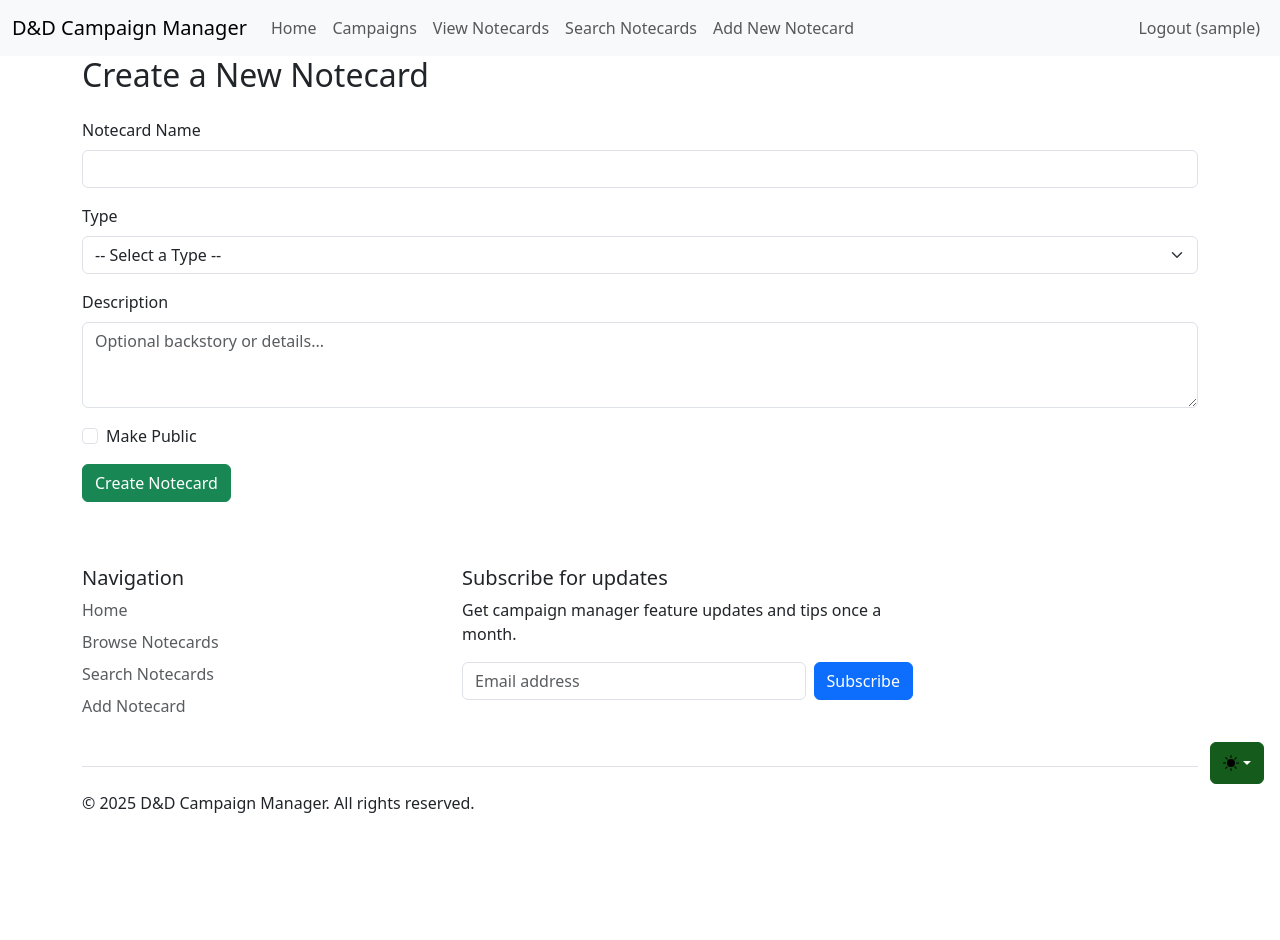
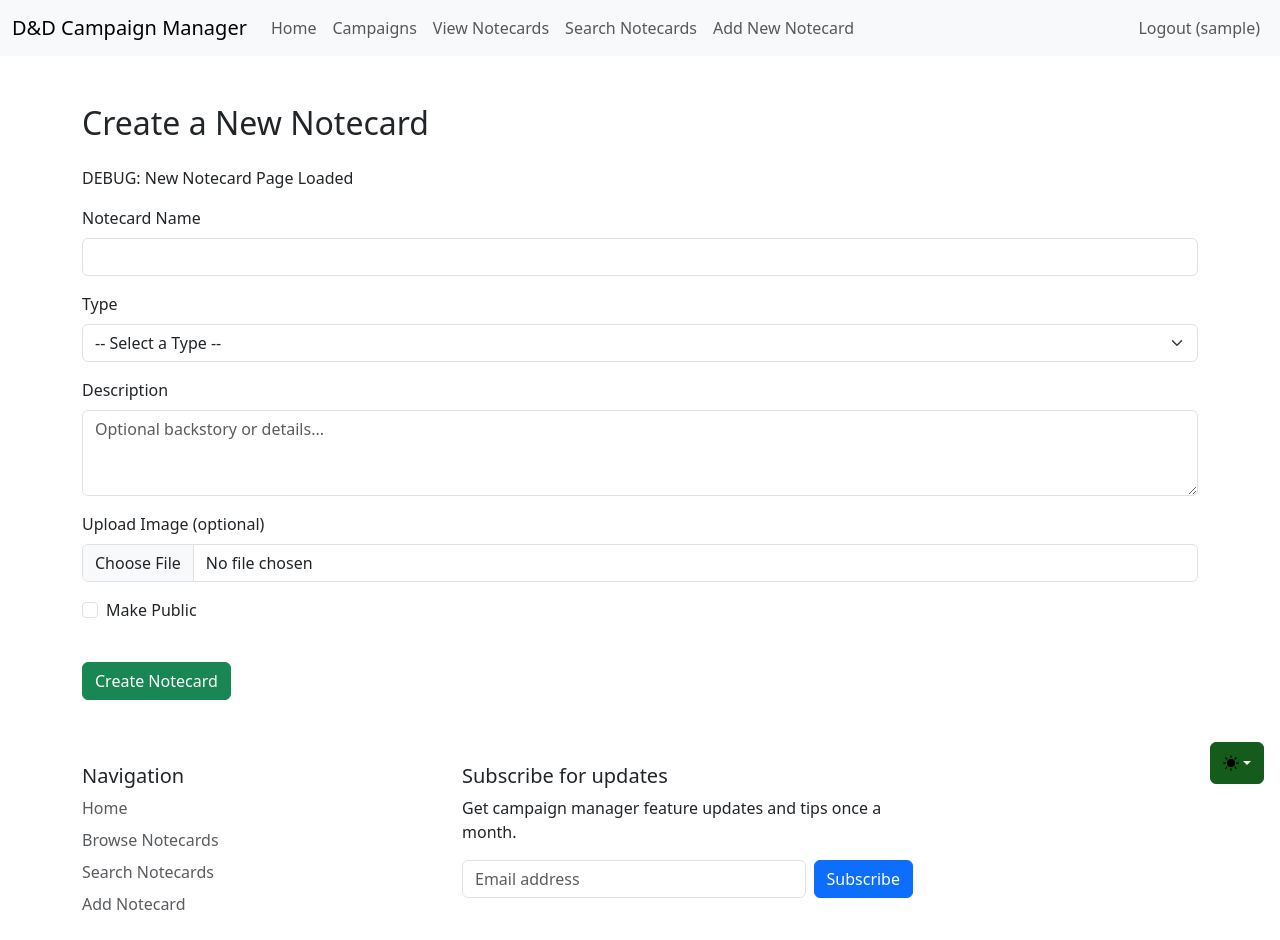
Before and after one commit to ian-1979/db-proj-25, a Flask app: page /newnotecard in a window 1280 px wide. Shown: the top 940 px of the page. Before the commit the page ends 813 px from the top, so only its background shows below. Run offline with Flask 3, Linux system fonts and the light colour scheme; the visitor is signed in with stand-in values (Sample User, id 1); some libraries are stand-ins or nearby versions.

Commit message:
card fix upload

```diff
--- a/dnd_flask_app/app.py
+++ b/dnd_flask_app/app.py
@@ -1,14 +1,15 @@
 # Note: right now functions are NOT implemented how we wrote them for our second
 #       deliverable in the SQL queries part. Need to change.
 
-
+import os
 #! /usr/bin/python3
 from flask import Flask, render_template, request, redirect, session, url_for
 from flask_mysqldb import MySQL
 from werkzeug.security import generate_password_hash, check_password_hash
+from werkzeug.utils import secure_filename
 app = Flask(__name__)
 
-
+app.config['UPLOAD_FOLDER'] = 'static/uploads'
 app.secret_key = 'your_secret_key_here'  # Make this a random string in production
 
 # MySQL configuration
@@ -31,22 +32,23 @@ def show_notecards():
         return redirect('/selectcampaign')
 
     cursor = mysql.connection.cursor()
-    # If DM, show all cards in campaign
     if session.get('campaign_role') == 'dm':
         cursor.execute("""
-            SELECT id, name, type, text FROM notecard
+            SELECT id, name, type, text, note_image_path
+            FROM notecard
             WHERE campaign_id = %s
         """, (session['campaign_id'],))
     else:
-        # If player, show only public cards or private if tagged (this can be expanded later)
         cursor.execute("""
-            SELECT id, name, type, text FROM notecard
+            SELECT id, name, type, text, note_image_path
+            FROM notecard
             WHERE campaign_id = %s AND public = 1
         """, (session['campaign_id'],))
 
     data = cursor.fetchall()
     cursor.close()
     return render_template('notecards.html', data=data)
+
 
 
 # Search notecards by name or type
@@ -64,6 +66,51 @@ def notecard_search():
         cursor.close()
         return render_template('notecards.html', data=data)
 
+
+#edit notecard route
+@app.route('/editnotecard/<int:notecard_id>', methods=['GET', 'POST'])
+def edit_notecard(notecard_id):
+    if 'campaign_id' not in session:
+        return redirect('/selectcampaign')
+    if session.get('campaign_role') != 'dm':
+        return "Only DMs can edit notecards.", 403
+
+    cursor = mysql.connection.cursor()
+    cursor.execute("""
+        SELECT id, name, type, text, note_image_path
+        FROM notecard
+        WHERE id = %s AND campaign_id = %s
+    """, (notecard_id, session['campaign_id']))
+    card = cursor.fetchone()
+    cursor.close()
+
+    if not card:
+        return "Notecard not found.", 404
+
+    if request.method == 'POST':
+        # Handle form updates (I'll expand this in next message if you want)
+
+        pass  # Placeholder: form handling will go here!
+
+    return render_template('editnotecard.html', card=card, extra=extra)
+
+
+
+@app.route('/deletenotecard/<int:notecard_id>')
+def delete_notecard(notecard_id):
+    if 'campaign_id' not in session:
+        return redirect('/selectcampaign')
+    if session.get('campaign_role') != 'dm':
+        return "Only DMs can delete notecards.", 403
+
+    cursor = mysql.connection.cursor()
+    cursor.execute("DELETE FROM notecard WHERE id = %s AND campaign_id = %s", (notecard_id, session['campaign_id']))
+    mysql.connection.commit()
+    cursor.close()
+
+    return redirect('/notecards')
+
+    return render_template('editnotecard.html', card=card)
 
 
 
@@ -183,7 +230,7 @@ def logout():
     session.clear()
     return redirect(url_for('index'))
 
-# Create a new notecard
+
 @app.route('/newnotecard', methods=['GET', 'POST'])
 def new_notecard():
     if 'campaign_id' not in session:
@@ -195,20 +242,84 @@ def new_notecard():
         return render_template('newnotecard.html')
 
     if request.method == 'POST':
+        if request.method == 'POST':
+            print("POST request received!")
         name = request.form['name']
         note_type = request.form['type']
         text = request.form['text']
-        campaign_id = session['campaign_id']  # <<--- THIS!
+        campaign_id = session['campaign_id']
         public = int(request.form.get('public', 0))
-        note_image_path = None  # Future: add images
+
+        # Handle image upload (safe)
+        image = request.files.get('image')
+        note_image_path = None
+        if image and image.filename != '':
+            filename = secure_filename(image.filename)
+            if not os.path.exists(app.config['UPLOAD_FOLDER']):
+                os.makedirs(app.config['UPLOAD_FOLDER'])
+            image.save(os.path.join(app.config['UPLOAD_FOLDER'], filename))
+            note_image_path = f"/static/uploads/{filename}"
+
+        # Insert into notecard table first
         cursor = mysql.connection.cursor()
         cursor.execute("""
             INSERT INTO notecard (name, type, text, campaign_id, public, note_image_path)
             VALUES (%s, %s, %s, %s, %s, %s)
         """, (name, note_type, text, campaign_id, public, note_image_path))
+
+        note_id = cursor.lastrowid
+
+        # Insert into additional tables depending on type
+        if note_type.lower() in ['character', 'monster', 'npc']:
+            race = request.form.get('race')
+            level = request.form.get('level') or request.form.get('cr')  # npc/monster use CR
+            char_class = request.form.get('class')
+            strength = request.form.get('strength')
+            dexterity = request.form.get('dexterity')
+            constitution = request.form.get('constitution')
+            intelligence = request.form.get('intelligence')
+            wisdom = request.form.get('wisdom')
+            charisma = request.form.get('charisma')
+
+            # Only insert if race and level (or cr) exist
+            if race and level:
+                cursor.execute("""
+                    INSERT INTO entity (entity_id, race, level, class, strength, dexterity, constitution, intelligence, wisdom, charisma)
+                    VALUES (%s, %s, %s, %s, %s, %s, %s, %s, %s, %s)
+                """, (note_id, race, level, char_class, strength, dexterity, constitution, intelligence, wisdom, charisma))
+
+        elif note_type.lower() == 'spell':
+            spell_level = request.form.get('spell_level')
+            school = request.form.get('school')
+            spell_description = request.form.get('spell_description')
+            damage_type = request.form.get('damage_type')
+            damage = request.form.get('damage')
+            save = request.form.get('save')
+
+            # Only insert if spell_level and school exist
+            if spell_level and school:
+                cursor.execute("""
+                    INSERT INTO spell (spell_id, level, school, description, damage_type, damage, save)
+                    VALUES (%s, %s, %s, %s, %s, %s, %s)
+                """, (note_id, spell_level, school, spell_description, damage_type, damage, save))
+
+        elif note_type.lower() == 'location':
+            location_type = request.form.get('location_type')
+
+            # Only insert if location_type exists
+            if location_type:
+                cursor.execute("""
+                    INSERT INTO location (location_id, location_type)
+                    VALUES (%s, %s)
+                """, (note_id, location_type))
+
+        # Finalize
         mysql.connection.commit()
         cursor.close()
+
         return redirect('/notecards')
+
+
 
 #select campaign directly
 @app.route('/selectcampaigndirect/<int:campaign_id>')
@@ -267,4 +378,5 @@ def add_player(campaign_id):
     return render_template('addplayer.html', campaign_id=campaign_id)
 
 if __name__ == '__main__':
+    app.config['PROPAGATE_EXCEPTIONS'] = True
     app.run(debug=True)
--- a/dnd_flask_app/templates/campaigns.html
+++ b/dnd_flask_app/templates/campaigns.html
@@ -5,7 +5,7 @@
 
   <!-- Dropdown to quickly switch campaigns -->
   {% if campaigns %}
-  <form method="POST" action="/selectcampaign">
+  <form method="POST" action="/selectcampaign">a
     <div class="mb-3">
       <label for="campaign_id" class="form-label">Quick Select Campaign</label>
       <select name="campaign_id" id="campaign_id" class="form-select" required>
--- /dev/null
+++ b/dnd_flask_app/templates/include/stats_fields.html
@@ -0,0 +1,24 @@
+<div class="mb-3">
+    <label class="form-label">Strength</label>
+    <input type="number" class="form-control" name="strength">
+  </div>
+  <div class="mb-3">
+    <label class="form-label">Dexterity</label>
+    <input type="number" class="form-control" name="dexterity">
+  </div>
+  <div class="mb-3">
+    <label class="form-label">Constitution</label>
+    <input type="number" class="form-control" name="constitution">
+  </div>
+  <div class="mb-3">
+    <label class="form-label">Intelligence</label>
+    <input type="number" class="form-control" name="intelligence">
+  </div>
+  <div class="mb-3">
+    <label class="form-label">Wisdom</label>
+    <input type="number" class="form-control" name="wisdom">
+  </div>
+  <div class="mb-3">
+    <label class="form-label">Charisma</label>
+    <input type="number" class="form-control" name="charisma">
+  </div>
--- a/dnd_flask_app/templates/newnotecard.html
+++ b/dnd_flask_app/templates/newnotecard.html
@@ -1,9 +1,12 @@
 {% extends 'include/layout.html' %}
 {% block content %}
 
-<div class="container">
+<div class="container mt-5">
   <h2 class="mb-4">Create a New Notecard</h2>
-  <form action="/newnotecard" method="POST">
+
+  <form action="/newnotecard" method="POST" enctype="multipart/form-data">
+    <p>DEBUG: New Notecard Page Loaded</p>
+    <!-- Base Fields -->
     <div class="mb-3">
       <label for="name" class="form-label">Notecard Name</label>
       <input type="text" class="form-control" name="name" id="name" required>
@@ -17,13 +20,18 @@
         <option value="monster">Monster</option>
         <option value="npc">NPC</option>
         <option value="location">Location</option>
-        <option value="Spell">Spell</option>
+        <option value="spell">Spell</option>
       </select>
     </div>
 
     <div class="mb-3">
       <label for="text" class="form-label">Description</label>
       <textarea name="text" class="form-control" id="text" rows="3" placeholder="Optional backstory or details..."></textarea>
+    </div>
+
+    <div class="mb-3">
+      <label for="image" class="form-label">Upload Image (optional)</label>
+      <input type="file" class="form-control" name="image" id="image" accept="image/*">
     </div>
 
     <div class="form-check mb-3">
@@ -33,8 +41,126 @@
       </label>
     </div>
 
-    <button type="submit" class="btn btn-success">Create Notecard</button>
-  </form>
-</div>
+    <!-- Extra Fields (Initially Hidden) -->
+    <div id="extra-fields" style="display: none;">
+
+      <!-- Character Fields -->
+      <div id="character-fields" class="extra-type" style="display: none;">
+        <h5 class="mt-4">Character Details</h5>
+        <div class="mb-3">
+          <label class="form-label">Race</label>
+          <input type="text" class="form-control" name="race" >
+        </div>
+        <div class="mb-3">
+          <label class="form-label">Level</label>
+          <input type="number" class="form-control" name="level" min="1" max="20">
+        </div>
+        <div class="mb-3">
+          <label class="form-label">Class (optional)</label>
+          <input type="text" class="form-control" name="class">
+        </div>
+        {% include 'include/stats_fields.html' %}
+      </div>
+
+      <!-- Monster Fields -->
+      <div id="monster-fields" class="extra-type" style="display: none;">
+        <h5 class="mt-4">Monster Details</h5>
+        <div class="mb-3">
+          <label class="form-label">Challenge Rating (CR)</label>
+          <input type="number" step="0.1" class="form-control" name="cr">
+        </div>
+        {% include 'include/stats_fields.html' %}
+      </div>
+
+      <!-- NPC Fields -->
+      <div id="npc-fields" class="extra-type" style="display: none;">
+        <h5 class="mt-4">NPC Details</h5>
+        <div class="mb-3">
+          <label class="form-label">Race</label>
+          <input type="text" class="form-control" name="race">
+        </div>
+        <div class="mb-3">
+          <label class="form-label">Level (optional CR)</label>
+          <input type="number" class="form-control" name="cr">
+        </div>
+        <div class="mb-3">
+          <label class="form-label">Class (optional)</label>
+          <input type="text" class="form-control" name="class">
+        </div>
+        {% include 'include/stats_fields.html' %}
+      </div>
+
+      <!-- Spell Fields -->
+      <div id="spell-fields" class="extra-type" style="display: none;">
+        <h5 class="mt-4">Spell Details</h5>
+        <div class="mb-3">
+          <label class="form-label">Level</label>
+          <input type="number" min="0" max="9" class="form-control" name="spell_level">
+        </div>
+        <div class="mb-3">
+          <label class="form-label">School</label>
+          <input type="text" class="form-control" name="school">
+        </div>
+        <div class="mb-3">
+          <label class="form-label">Description Text</label>
+          <textarea class="form-control" name="spell_description"></textarea>
+        </div>
+        <div class="mb-3">
+          <label class="form-label">Damage Type (optional)</label>
+          <input type="text" class="form-control" name="damage_type">
+        </div>
+        <div class="mb-3">
+          <label class="form-label">Damage (optional)</label>
+          <input type="text" class="form-control" name="damage">
+        </div>
+        <div class="mb-3">
+          <label class="form-label">Save (optional)</label>
+          <input type="text" class="form-control" name="save">
+        </div>
+      </div>
+
+      <!-- Location Fields -->
+      <div id="location-fields" class="extra-type" style="display: none;">
+        <h5 class="mt-4">Location Details</h5>
+        <div class="mb-3">
+          <label class="form-label">Location Type</label>
+          <input type="text" class="form-control" name="location_type">
+        </div>
+      </div>
+
+    </div> <!-- End of Extra Fields -->
+
+    <!-- Submit Button -->
+    <button type="submit" class="btn btn-success mt-4">Create Notecard</button>
+
+  </form> <!-- Properly closing the form AFTER everything -->
+
+  <!-- JavaScript for dynamic field display -->
+  <script>
+    document.addEventListener("DOMContentLoaded", function() {
+      var typeSelect = document.getElementById('type');
+      if (typeSelect) {
+        typeSelect.addEventListener('change', function() {
+          var allFields = document.querySelectorAll('.extra-type');
+          allFields.forEach(function(div) {
+            div.style.display = 'none';
+          });
+
+          var extraFields = document.getElementById('extra-fields');
+          if (this.value) {
+            extraFields.style.display = 'block';
+            var selected = document.getElementById(this.value.toLowerCase() + '-fields');
+            if (selected) {
+              selected.style.display = 'block';
+            }
+          } else {
+            extraFields.style.display = 'none';
+          }
+        });
+      }
+    });
+    </script>
+
+</div> <!-- container -->
 
 {% endblock %}
```
Also changed, not shown: dnd_flask_app/templates/editnotecard.html (added, +36 -0 lines), dnd_flask_app/templates/notecards.html (+12 -4 lines), static/uploads/Screenshot_2025-02-26_205224.png (added).
